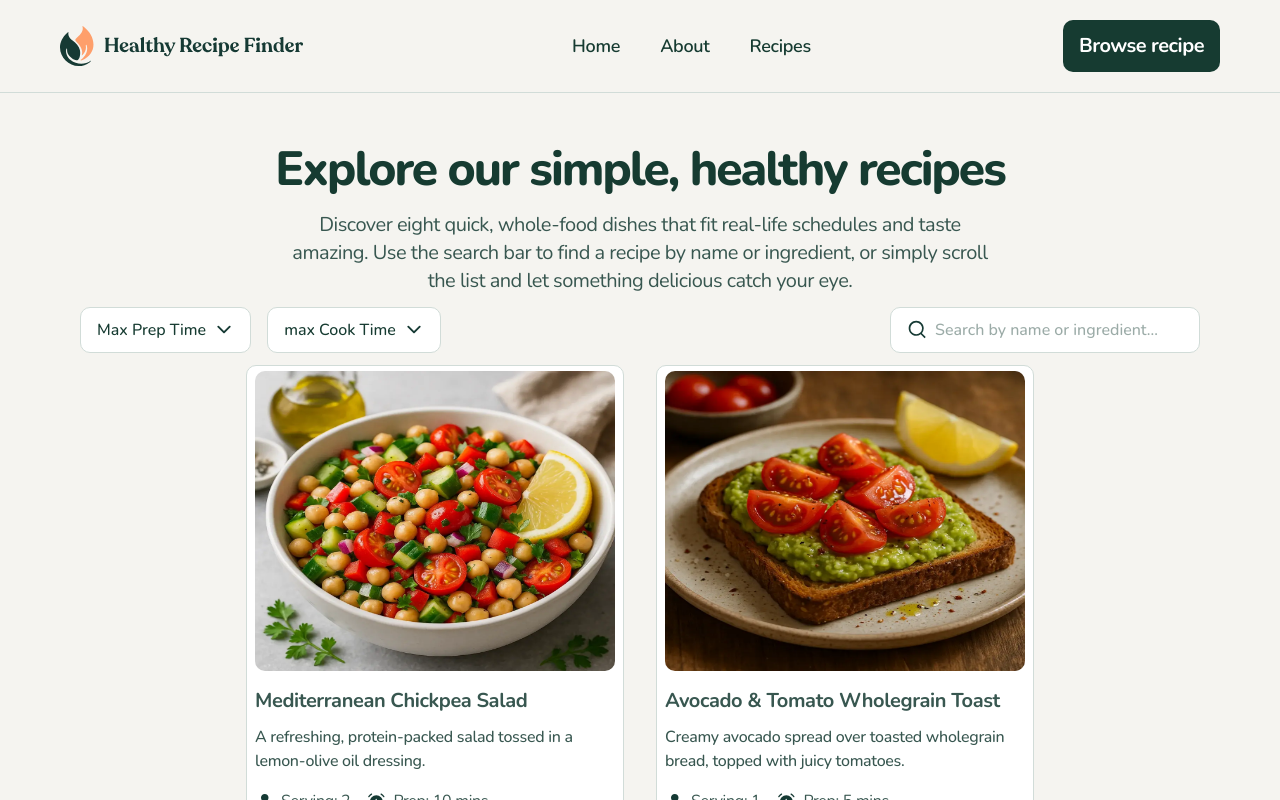
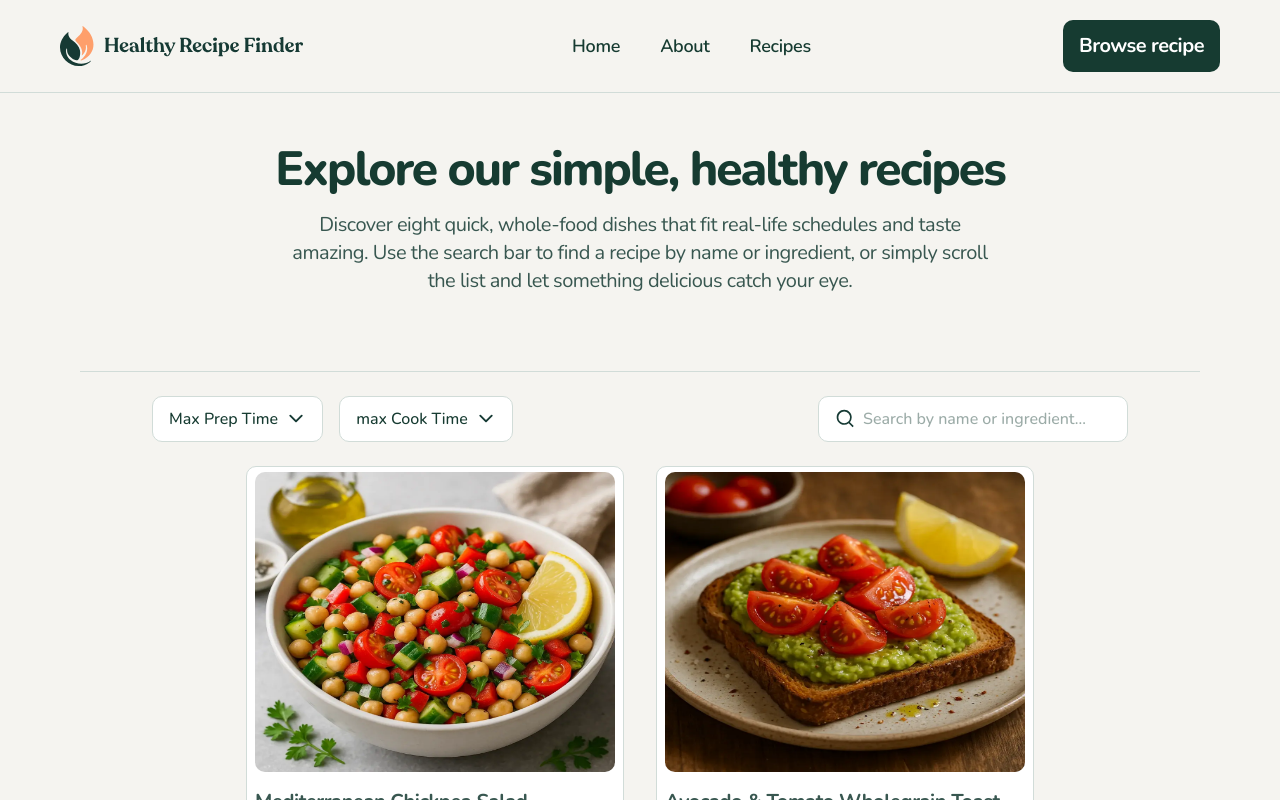
Before and after one commit to alecanonm/recipe-finder-website, a React (Vite) app: page /recipes in a window 1280 px wide. Shown: the top 800 px of the page. Built offline with nearby package versions, Linux system fonts and the light colour scheme.

Commit message:
Feature: Working in filters

```diff
--- a/src/components/Recipes/Filters/CustomFilters.tsx
+++ b/src/components/Recipes/Filters/CustomFilters.tsx
@@ -3,7 +3,7 @@ import searchImg from "../../../assets/images/icon-search.svg";
 
 const CustomFilters = () => {
   return (
-    <section className="flex flex-wrap justify-between xl:gap-4 gap-3 container">
+    <section className="flex flex-wrap justify-between xl:gap-4 gap-3 md:px-9 xl:px-18">
       <div className="flex flex-col md:flex-row gap-4 w-full md:w-auto">
         <button className="flex cursor-pointer gap-2 justify-center items-center bg-neutral-0 text-neutral-900 font-medium px-4 py-2.5 rounded-[10px] border-neutral-300 border">
           Max Prep Time{" "}
--- a/src/components/Recipes/RecipesPage.tsx
+++ b/src/components/Recipes/RecipesPage.tsx
@@ -5,26 +5,29 @@ import FoodCard from "./FoodCard/FoodCard";
 const RecipesPage = () => {
   return (
     <>
-      <div className="flex flex-col justify-center items-center gap-3">
+      <section className="flex flex-col justify-center items-center gap-3">
         <h1 className="text-neutral-900 text-[40px]/[1.2] md:text-[52px]/[1.2] xl:text-[48px]/[1.2] tracking-[-2px] font-extrabold">
           Explore our simple, healthy recipes
         </h1>
-        <p className="text-[20px] leading-[140%] tracking-[-0.5px] max-w-176 xl:max-w-180 md:text-center">
+        <p className="text-[20px] leading-[140%] tracking-[-0.5px] max-w-176 xl:max-w-180 md:text-center pb-12 xl:pb-16 ">
           Discover eight quick, whole-food dishes that fit real-life schedules
           and taste amazing. Use the search bar to find a recipe by name or
           ingredient, or simply scroll the list and let something delicious
           catch your eye.
         </p>
+        <div className="flex flex-col gap-6">
+          <hr className="text-neutral-300" />
           <CustomFilters />
-        <section className="flex flex-wrap  justify-center items-center gap-8">
+          <div className="flex flex-wrap justify-center items-center gap-8">
             {recipesData.map((recipe) => (
               <FoodCard
                 key={recipe.id}
                 recipe={recipe}
               />
             ))}
+          </div>
+        </div>
       </section>
-      </div>
     </>
   );
 };
```
Lines whose indentation alone changed are shown as unchanged.
